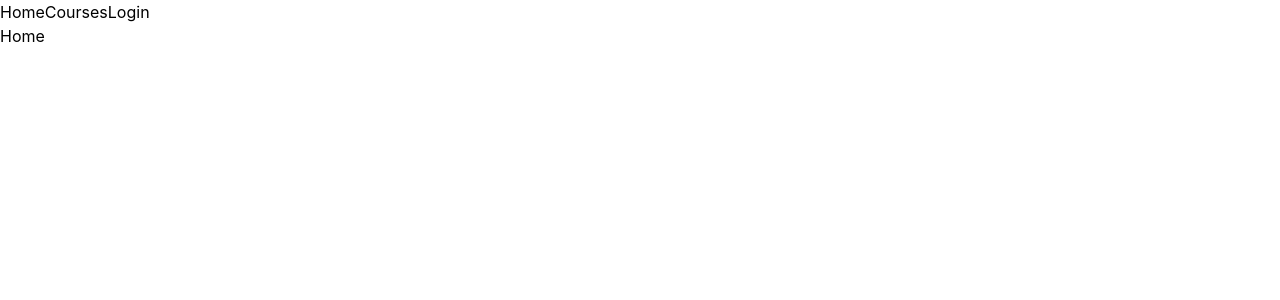
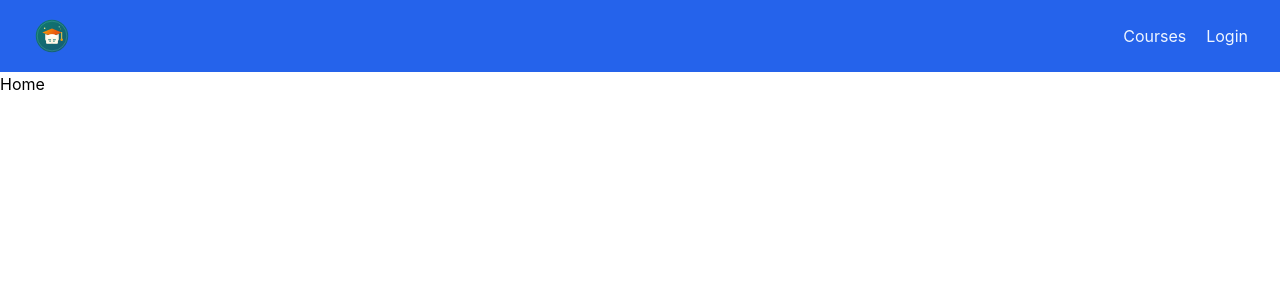
Before and after one commit to 3gme/Teacher, a React (Vite) app: page / in a window 1280 px wide. Shown: the top 300 px of the page. Built offline with nearby package versions, Linux system fonts and the light colour scheme.

Commit message:
adding navbar

```diff
--- a/src/components/Navbar.jsx
+++ b/src/components/Navbar.jsx
@@ -1,11 +1,29 @@
 import { Link } from "react-router-dom";
+import Logo from "./Logo";
 
 function Navbar() {
   return (
-    <div>
-      <Link to="/">Home</Link>
-      <Link to="/courses">Courses</Link>
-      <Link to="/login">Login</Link>
+    <div className="flex items-center justify-between px-8 py-4 bg-primary text-primary-foreground">
+      <div>
+        <Link to="/" className="text-2xl font-bold">
+          <Logo width={40} className="inline-block mr-2" />
+        </Link>
+      </div>
+      <ul className="flex gap-5">
+        <li>
+          <Link
+            to="/courses"
+            className="text-primary-50 hover:text-primary-300"
+          >
+            Courses
+          </Link>
+        </li>
+        <li>
+          <Link to="/login" className="text-primary-50 hover:text-primary-300">
+            Login
+          </Link>
+        </li>
+      </ul>
     </div>
   );
 }
--- a/src/pages/Login.jsx
+++ b/src/pages/Login.jsx
@@ -1,4 +1,5 @@
 import LoginForm from "../components/LoginForm";
+import Navbar from "../components/Navbar";
 
 function Login() {
   function handleSubmit(e) {
@@ -8,6 +9,10 @@ function Login() {
 
   return (
     <main className="relative min-h-screen overflow-hidden bg-linear-to-br from-surface via-primary-50 to-secondary-100 px-6 py-10">
+      <div className="fixed top-0 left-0 w-full z-50">
+        <Navbar />
+      </div>
+
       <div className="absolute inset-0">
         <div className="absolute -left-12 top-16 h-48 w-48 rounded-full bg-primary-200/50 blur-3xl" />
         <div className="absolute right-0 top-0 h-64 w-64 rounded-full bg-secondary-200/60 blur-3xl" />
@@ -23,11 +28,11 @@ function Login() {
             <h2 className="text-5xl font-bold leading-tight text-ink-900">
               Keep lessons, students, and teaching flow in one calm place.
             </h2>
-            <p className="mt-6 text-lg leading-8 text-ink-600">
+            {/* <p className="mt-6 text-lg leading-8 text-ink-600">
               A focused teacher dashboard should feel clear and reliable. This
               sign-in space now leans into that with softer surfaces, stronger
               contrast, and a friendlier blue academic tone.
-            </p>
+            </p> */}
             <div className="mt-8 flex gap-4">
               <div className="rounded-2xl border border-white/70 bg-white/70 px-5 py-4 text-sm text-ink-600 backdrop-blur-sm">
                 Organized course access
--- a/src/pages/Register.jsx
+++ b/src/pages/Register.jsx
@@ -1,4 +1,5 @@
 import LoginForm from "../components/LoginForm";
+import Navbar from "../components/Navbar";
 
 function Register() {
   function handleSubmit(e) {
@@ -8,6 +9,10 @@ function Register() {
 
   return (
     <main className="relative min-h-screen overflow-hidden bg-linear-to-br from-secondary-50 via-surface to-primary-100 px-6 py-10">
+      <div className="fixed top-0 left-0 w-full z-50">
+        <Navbar />
+      </div>
+
       <div className="absolute inset-0">
         <div className="absolute left-0 top-0 h-72 w-72 rounded-full bg-secondary-200/55 blur-3xl" />
         <div className="absolute bottom-0 right-10 h-64 w-64 rounded-full bg-primary-200/55 blur-3xl" />
@@ -27,7 +32,7 @@ function Register() {
             <h2 className="text-4xl font-bold leading-tight text-ink-900 md:text-5xl">
               Build your teaching hub with a bright, welcoming start.
             </h2>
-            <p className="mt-6 text-lg leading-8 text-ink-600">
+            {/* <p className="mt-6 text-lg leading-8 text-ink-600">
               The register page now mirrors the same classroom-friendly blue
               system while feeling a little more energetic and inviting for new
               users.
@@ -46,10 +51,11 @@ function Register() {
                   Consistent branding
                 </p>
                 <p className="mt-2 text-sm leading-6 text-ink-600">
-                  The new semantic palette keeps the auth flow aligned with the site.
+                  The new semantic palette keeps the auth flow aligned with the
+                  site.
                 </p>
               </div>
-            </div>
+            </div> */}
           </div>
         </section>
       </div>
```
